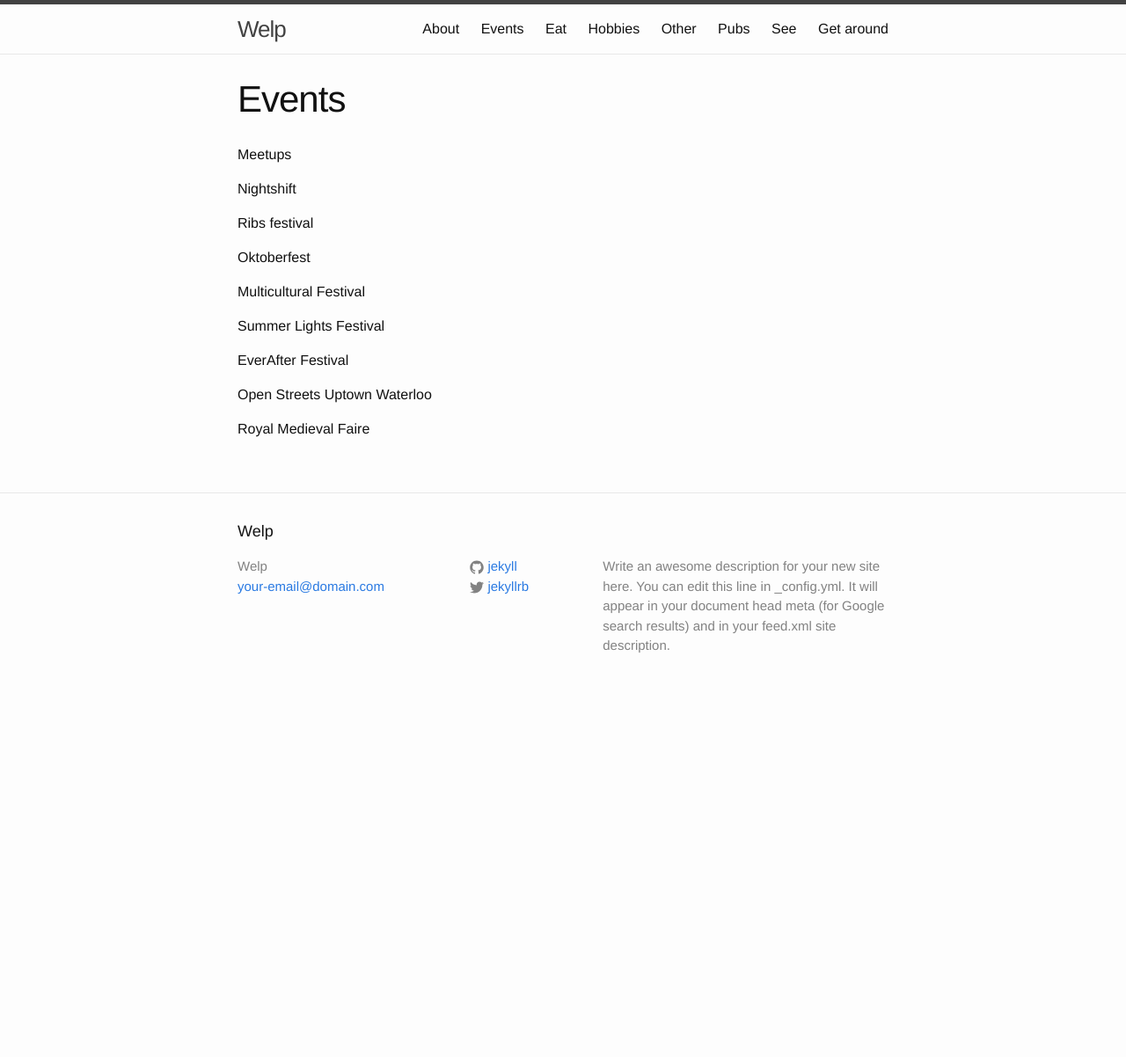
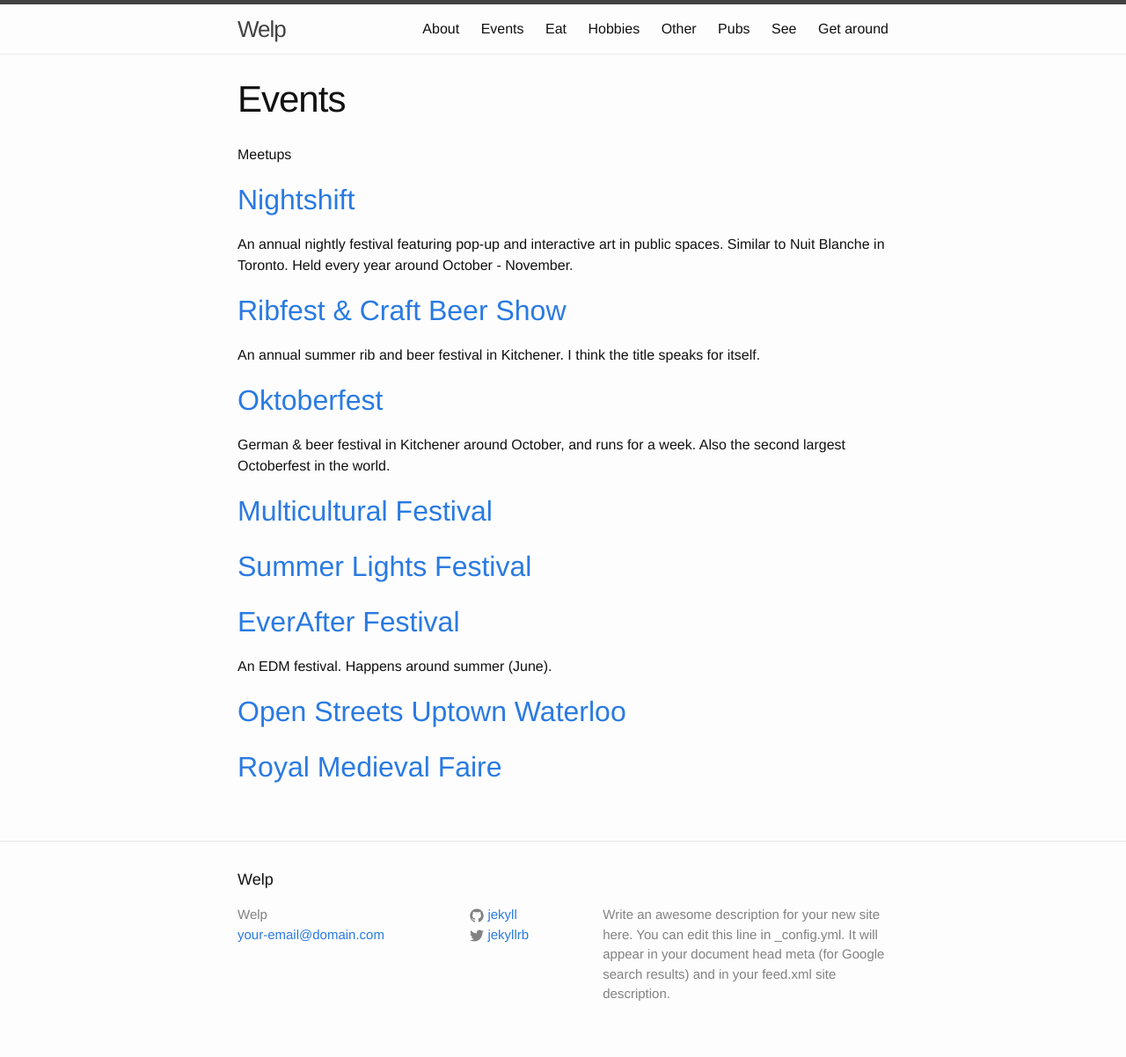
Before and after one commit to seductivegeese/guide, a Jekyll site: the page built from events/events.md, in a window 1280 px wide. Shown: the whole page at 88% size. Built offline with Jekyll 4.4.1, drawn with Linux system fonts in a browser that asks for light colours; before the commit the page ends 900 px from its top, so only the background shows below that.

Commit message:
Added more stuff on events

```diff
--- a/events/events.md
+++ b/events/events.md
@@ -6,18 +6,23 @@ permalink: /events
 
 Meetups
 
-Nightshift
+## [Nightshift](http://nightshiftwr.ca/)
+An annual nightly festival featuring pop-up and interactive art in public spaces. Similar to Nuit Blanche in Toronto.
+Held every year around October - November.
 
-Ribs festival
+## [Ribfest & Craft Beer Show](http://www.kitchenerribandbeerfest.com/)
+An annual summer rib and beer festival in Kitchener. I think the title speaks for itself.
 
-Oktoberfest
+## [Oktoberfest](http://www.oktoberfest.ca/)
+German & beer festival in Kitchener around October, and runs for a week. Also the second largest Octoberfest in the world.
 
-Multicultural Festival
+## [Multicultural Festival](https://www.kitchener.ca/en/livinginkitchener/KWMulticulturalFestival.asp)
 
-Summer Lights Festival
+## [Summer Lights Festival](http://www.summerlightsfestival.com/)
 
-EverAfter Festival
+## [EverAfter Festival](http://www.everafterfest.com/)
+An EDM festival. Happens around summer (June).
 
-Open Streets Uptown Waterloo
+## [Open Streets Uptown Waterloo](http://www.openstreetsutw.ca/)
 
-Royal Medieval Faire
+## [Royal Medieval Faire](http://www.royalmedievalfaire.org/)
```
Also changed, not shown: hobbies/hobbies.md (+3 -0 lines).
